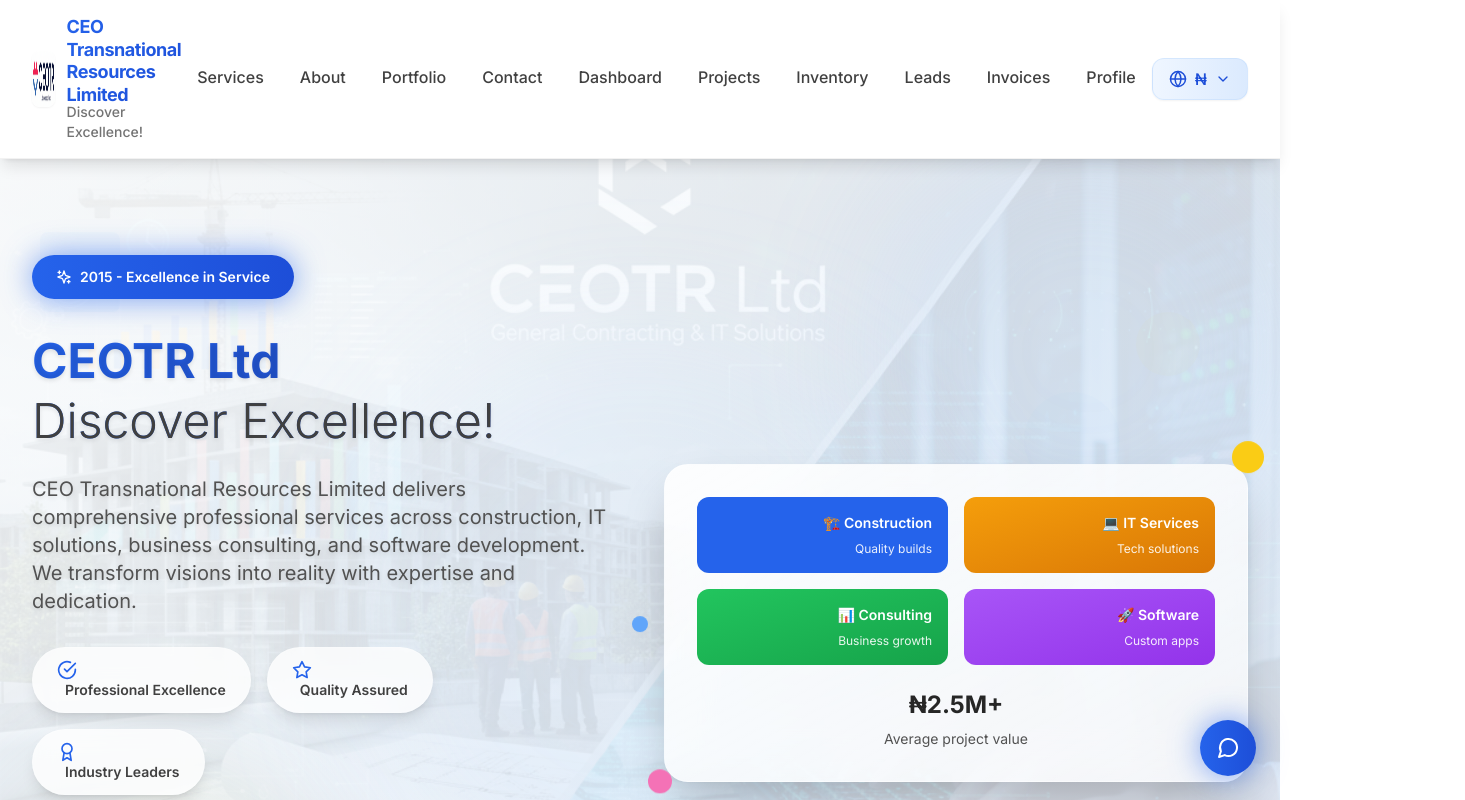
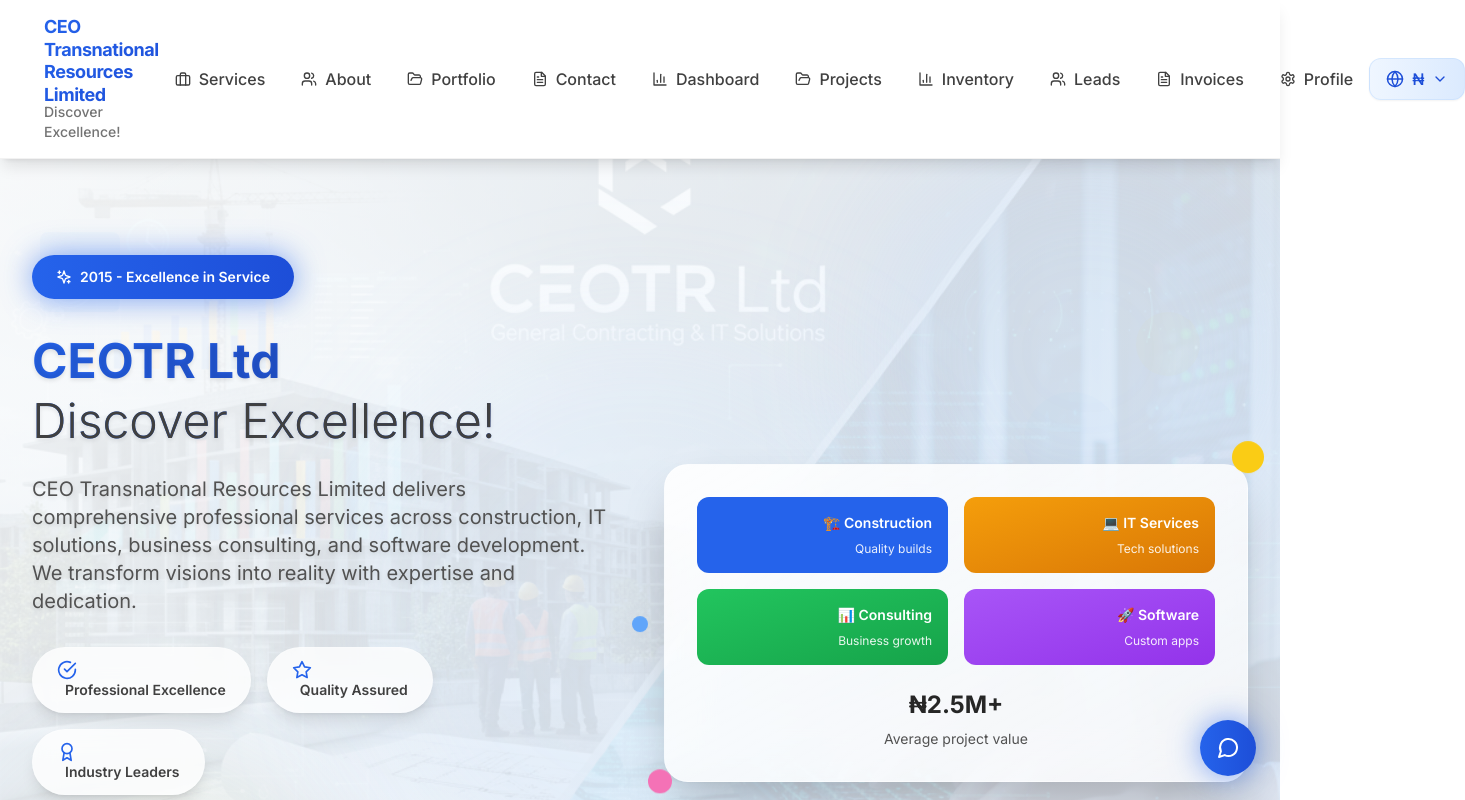
Before and after one commit to e-ogugua/ceotr-erp, a React (Vite) app: page / in a window 1280 px wide. Shown: the top 800 px of the page, 1465 px wide, since content can reach past the window. Built offline with nearby package versions, Linux system fonts and the light colour scheme.

Commit message:
feat(expertise): redesign navigation with tech icons, add version indicators, enhance animations for software engineering feel

```diff
--- a/src/components/Footer.jsx
+++ b/src/components/Footer.jsx
@@ -137,6 +137,18 @@ const Footer = () => {
             </div>
           </div>
         </div>
+
+        <div className="border-t border-neutral-800 pt-8 mt-8">
+          <div className="flex flex-col md:flex-row justify-between items-center">
+            <p className="text-neutral-400 text-sm">
+              © {new Date().getFullYear()} {COMPANY_INFO.name}. All rights reserved.
+            </p>
+            <div className="flex items-center gap-4 mt-4 md:mt-0">
+              <span className="text-neutral-500 text-xs bg-neutral-800 px-2 py-1 rounded">v4.0.0</span>
+              <span className="text-neutral-500 text-xs bg-neutral-800 px-2 py-1 rounded">Built with React & Tailwind</span>
+            </div>
+          </div>
+        </div>
       </div>
     </footer>
   );
--- a/src/components/Header.jsx
+++ b/src/components/Header.jsx
@@ -1,5 +1,5 @@
 import React, { useState, useContext } from 'react';
-import { Menu, X, Globe, ChevronDown } from 'lucide-react';
+import { Menu, X, Globe, ChevronDown, Home, Briefcase, FolderOpen, Users, FileText, Settings, BarChart3 } from 'lucide-react';
 import { CurrencyContext } from '../context/CurrencyContext';
 import { COMPANY_INFO } from '../data/demoServices';
 
@@ -17,16 +17,16 @@ const Header = () => {
   };
 
   const navigationLinks = [
-    { href: '#services', label: 'Services' },
-    { href: '#about', label: 'About' },
-    { href: '#portfolio', label: 'Portfolio' },
-    { href: '#contact', label: 'Contact' },
-    { href: '/dashboard', label: 'Dashboard' },
-    { href: '/projects', label: 'Projects' },
-    { href: '/inventory', label: 'Inventory' },
-    { href: '/leads', label: 'Leads' },
-    { href: '/invoices', label: 'Invoices' },
-    { href: '/profile', label: 'Profile' }
+    { href: '#services', label: 'Services', icon: <Briefcase size={16} /> },
+    { href: '#about', label: 'About', icon: <Users size={16} /> },
+    { href: '#portfolio', label: 'Portfolio', icon: <FolderOpen size={16} /> },
+    { href: '#contact', label: 'Contact', icon: <FileText size={16} /> },
+    { href: '/dashboard', label: 'Dashboard', icon: <BarChart3 size={16} /> },
+    { href: '/projects', label: 'Projects', icon: <FolderOpen size={16} /> },
+    { href: '/inventory', label: 'Inventory', icon: <BarChart3 size={16} /> },
+    { href: '/leads', label: 'Leads', icon: <Users size={16} /> },
+    { href: '/invoices', label: 'Invoices', icon: <FileText size={16} /> },
+    { href: '/profile', label: 'Profile', icon: <Settings size={16} /> }
   ];
 
   return (
@@ -39,7 +39,7 @@ const Header = () => {
               <img
                 src="/images/logo/ceotr-logo-white.png"
                 alt={COMPANY_INFO.name}
-                className="h-14 w-auto logo-enhanced rounded-lg shadow-sm transition-all duration-300 group-hover:shadow-md"
+                className="h-16 w-auto logo-enhanced rounded-lg shadow-sm transition-all duration-300 group-hover:shadow-md"
                 onError={(e) => {
                   e.target.style.display = 'none';
                   e.target.parentElement.innerHTML = `
@@ -75,8 +75,9 @@ const Header = () => {
               <a
                 key={link.href}
                 href={link.href}
-                className="relative px-4 py-2 text-neutral-700 hover:text-primary-600 font-medium transition-all duration-300 rounded-lg hover:bg-primary-50 group touch-target"
+                className="relative px-4 py-2 text-neutral-700 hover:text-primary-600 font-medium transition-all duration-300 rounded-lg hover:bg-primary-50 group touch-target flex items-center gap-2"
               >
+                {link.icon}
                 {link.label}
                 <div className="absolute bottom-0 left-1/2 transform -translate-x-1/2 w-0 h-0.5 bg-primary-600 transition-all duration-300 group-hover:w-3/4"></div>
               </a>
--- a/src/index.css
+++ b/src/index.css
@@ -99,6 +99,33 @@
   @keyframes float-delayed {
     0%, 100% { transform: translateY(0px); }
     50% { transform: translateY(-15px); }
+  }
+  @keyframes pulse-glow {
+    0%, 100% { box-shadow: 0 0 5px rgba(37, 99, 235, 0.5); }
+    50% { box-shadow: 0 0 20px rgba(37, 99, 235, 0.8); }
+  }
+  @keyframes slide-in {
+    from { transform: translateX(-100%); opacity: 0; }
+    to { transform: translateX(0); opacity: 1; }
+  }
+  @keyframes fade-in-up {
+    from { transform: translateY(20px); opacity: 0; }
+    to { transform: translateY(0); opacity: 1; }
+  }
+  .animate-float {
+    animation: float 3s ease-in-out infinite;
+  }
+  .animate-float-delayed {
+    animation: float-delayed 3s ease-in-out infinite;
+  }
+  .animate-pulse-glow {
+    animation: pulse-glow 2s ease-in-out infinite;
+  }
+  .animate-slide-in {
+    animation: slide-in 0.8s ease-out;
+  }
+  .animate-fade-in-up {
+    animation: fade-in-up 0.6s ease-out;
   }
   @keyframes pulse-glow {
     0%, 100% { box-shadow: 0 0 20px rgba(37, 99, 235, 0.3); }
```
Also changed, not shown: 5 other files (tests, documents, lock files or other folders).
